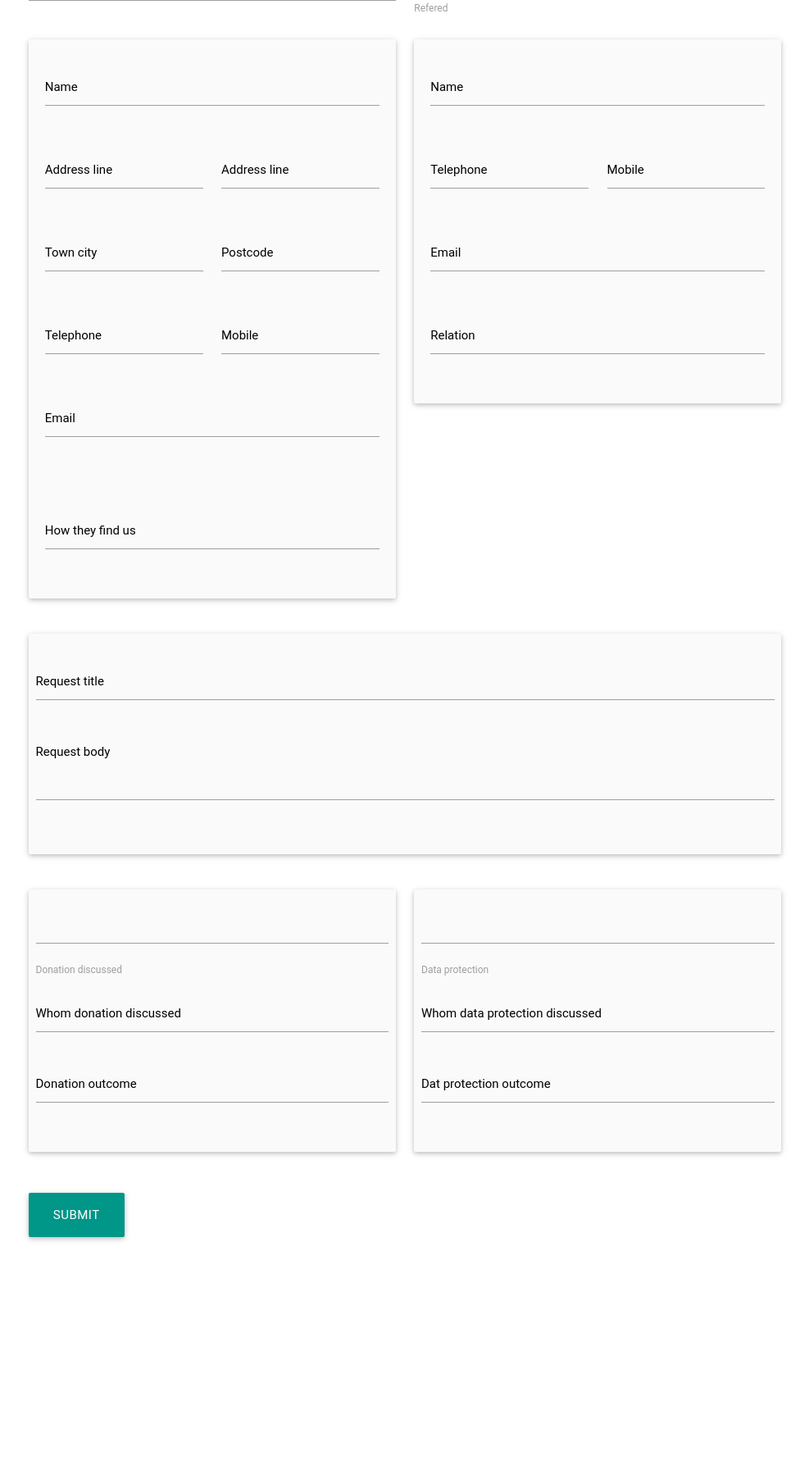
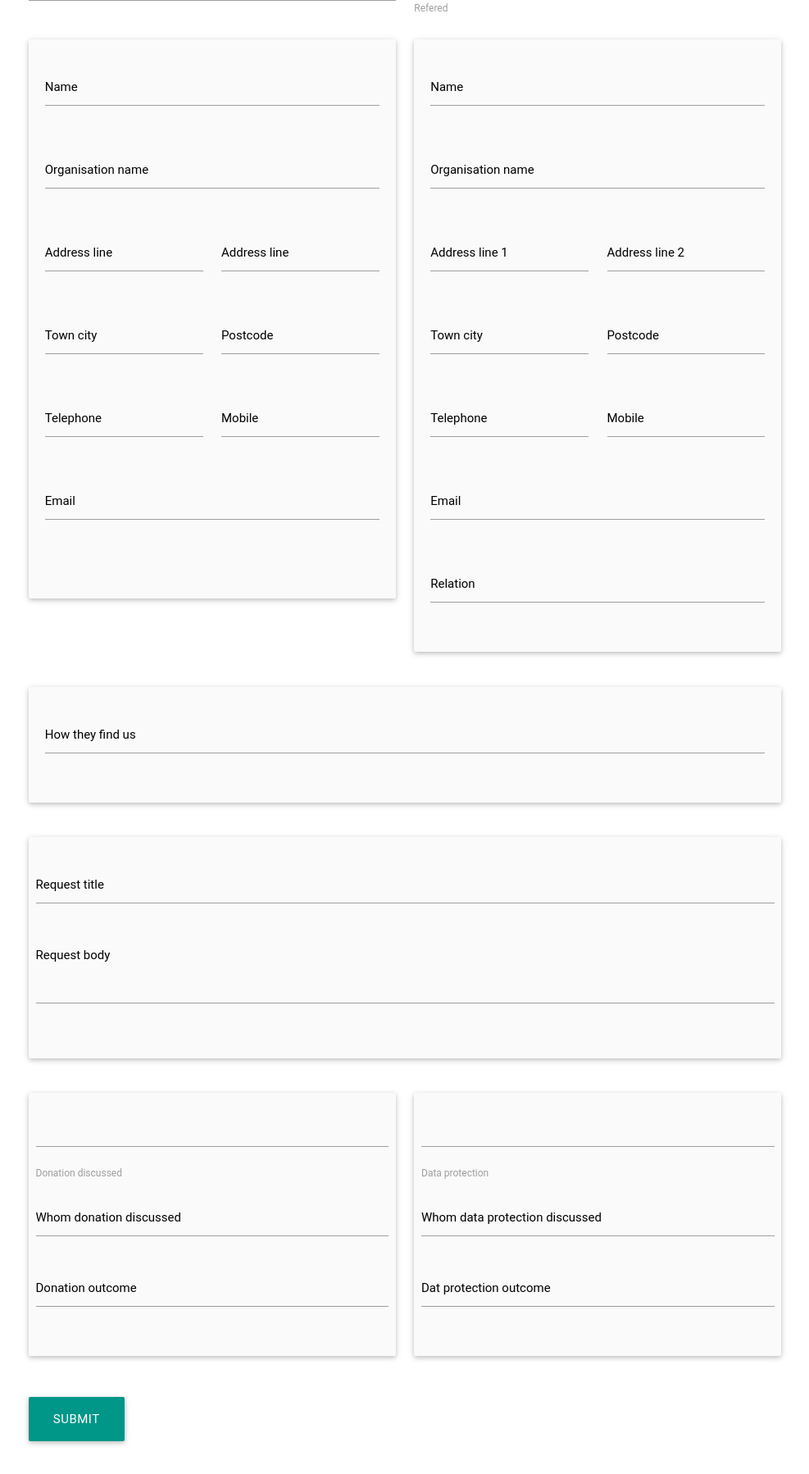
Before and after one commit to MDubul/remap, a Python web app: template app/templates/project-submit.html in a window 1280 px wide. Shown: the part 393-2191 px from the top of the page at 82% size, without its empty margins (146-1133 px from the left). Before the commit the page ends 1907 px from the top, so only its background shows below. Run offline with Jinja, Linux system fonts and the light colour scheme; the template is opened without the code that fills it, so the values that code supplies are empty, except form fields; tables that the repository leaves empty hold one stand-in row (values such as "Sample post"); form fields are guessed from the names that the template uses; some libraries are stand-ins or nearby versions; some web fonts are replaced.

Commit message:
refractored and added new column to project submit form

```diff
--- a/app/main/views.py
+++ b/app/main/views.py
@@ -376,6 +376,7 @@ def submit_project():
                  name=form.name.data,
                  address_line_1=form.address_line_1.data,
                  address_line_2 =form.address_line_2.data,
+                 organisation_name = form.organisation_name.data,
                  town_city = form.town_city.data,
                  postcode=form.postcode.data,
                  telephone=form.telephone.data,
--- a/app/templates/project-submit.html
+++ b/app/templates/project-submit.html
@@ -46,6 +46,13 @@
           </div>
 
           <div class="row">
+              <div class="input-field col s12">
+                {{form.organisation_name.label(class="black-text")}}
+                {{form.organisation_name(class="black-text")}}
+              </div>
+          </div>
+
+          <div class="row">
               <div class="input-field col s6">
               {{form.address_line_1.label(class="black-text")}}
               {{form.address_line_1(class="black-text")}}
@@ -90,16 +97,11 @@
               {{form.initial_contact(class="black-text")}}
             </div>
           </div>
-          <div class="row">
-            <div class="input-field col s12">
-              {{form.how_they_find_us.label(class="black-text")}}
-              {{form.how_they_find_us(class="materialize-textarea")}}
-            </div>
-          </div>
         </div>
       </div>
     </div>
 
+<!--                 Initiator  -->
     <div class="col s6">
       <div class="card grey lighten-5 z-depth-1">
         <div class="card-content">
@@ -109,6 +111,37 @@
               {{form.name_2(class="black-text")}}
             </div>
           </div>
+
+          <div class="row">
+              <div class="input-field col s12">
+                {{form.organisation_name_2.label(class="black-text")}}
+                {{form.organisation_name_2(class="black-text")}}
+              </div>
+          </div>
+
+          <div class="row">
+              <div class="input-field col s6">
+              {{form.address_line_1_2.label(class="black-text")}}
+              {{form.address_line_1_2(class="black-text")}}
+            </div>
+            <div class="input-field col s6">
+              {{form.address_line_2_2.label(class="black-text")}}
+              {{form.address_line_2_2(class="black-text")}}
+            </div>
+          </div>
+
+          <div class="row">
+              <div class="input-field col s6">
+              {{form.town_city_2.label(class="black-text")}}
+              {{form.town_city_2(class="black-text")}}
+            </div>
+            <div class="input-field col s6">
+              {{form.postcode_2.label(class="black-text")}}
+              {{form.postcode_2(class="black-text")}}
+            </div>
+          </div>
+
+
           <div class="row">
               <div class="input-field col s6">
                 {{form.telephone_2.label(class="black-text")}}
@@ -119,6 +152,7 @@
                 {{form.mobile_2(class="black-text")}}
               </div>
           </div>
+
           <div class="row">
             <div class="input-field col s12">
               {{form.email_2.label(class="black-text")}}
@@ -135,6 +169,21 @@
       </div>
     </div>
   </div>
+
+  <div class="row">
+    <div class="col s12">
+      <div class="card grey lighten-5 z-depth-1">
+        <div class="card-content">
+  <div class="row">
+    <div class="input-field col s12">
+      {{form.how_they_find_us.label(class="black-text")}}
+      {{form.how_they_find_us(class="materialize-textarea")}}
+    </div>
+</div>
+</div>
+</div>
+</div>
+</div>
 
   <div class="row">
     <div class="col s12">
```
Also changed, not shown: app/main/forms.py (+14 -7 lines).
